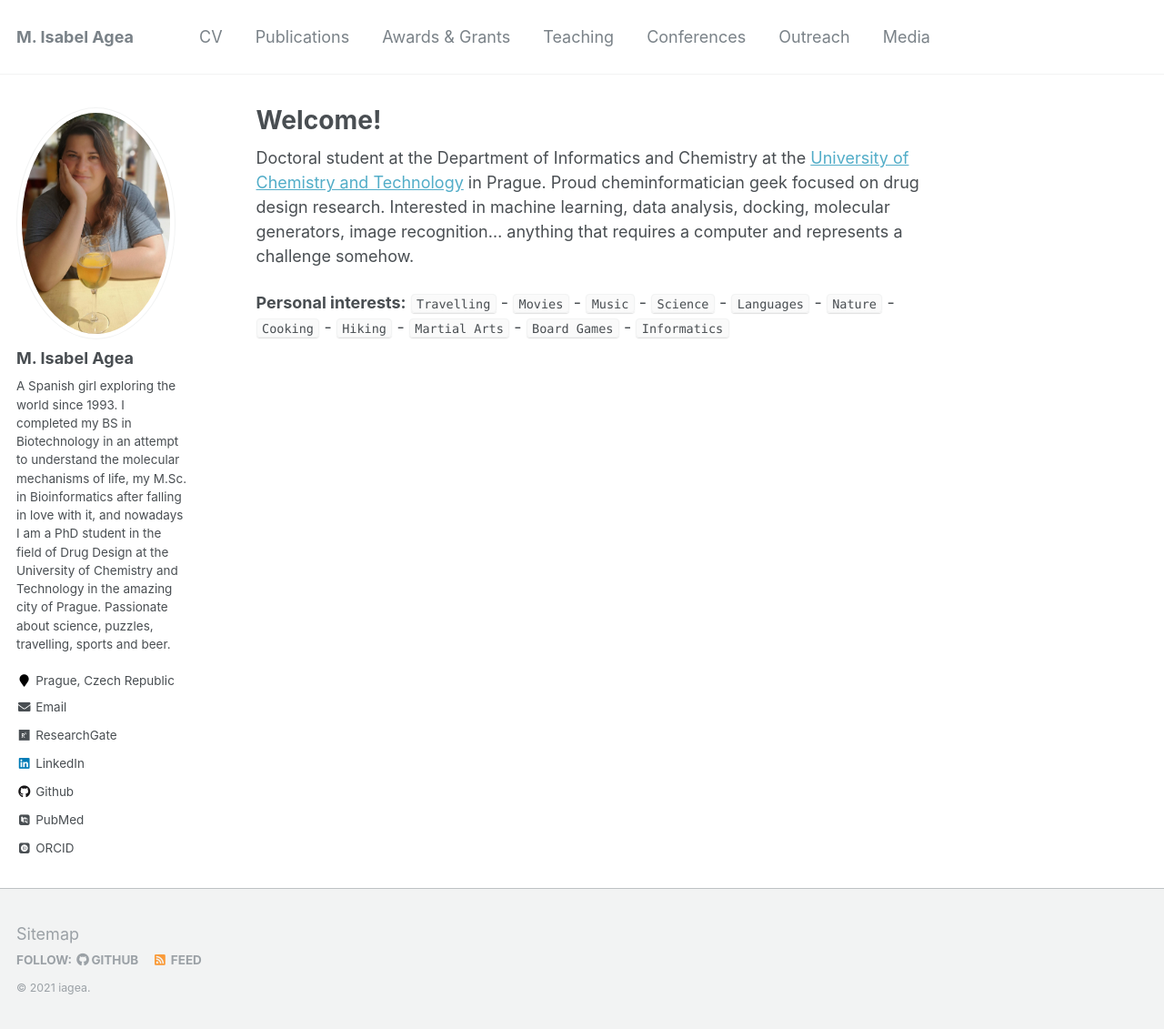
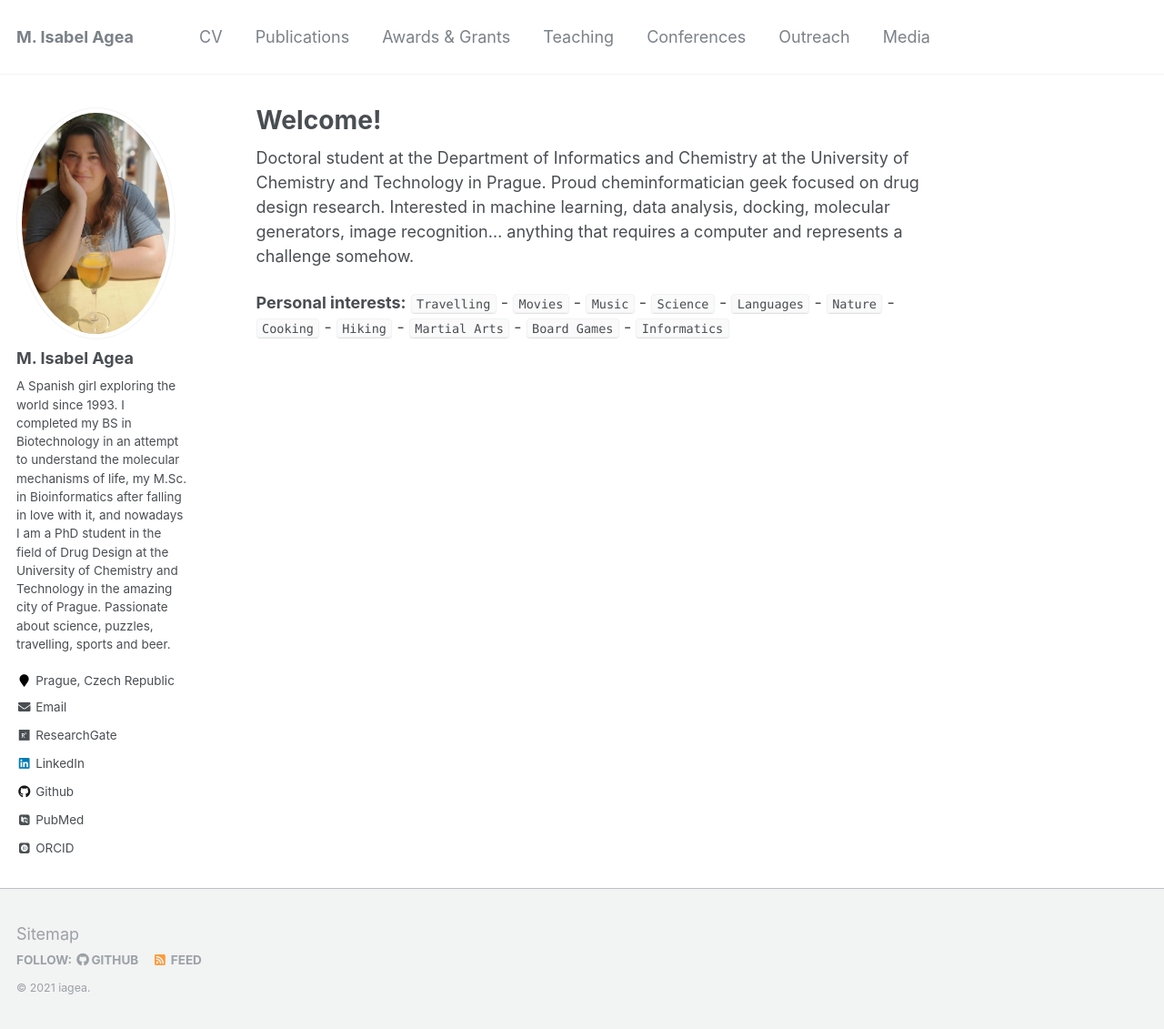
Before and after one commit to Iagea/iagea.github.io, a Jekyll site: the page built from _pages/about.md, in a window 1280 px wide and 1131 px high. Shown: the whole window at 91% size. Built offline with Jekyll 4.4.1, drawn with Linux system fonts in a browser that asks for light colours; some web fonts are replaced; part of the change alters nothing that is shown.

```diff
--- a/_pages/about.md
+++ b/_pages/about.md
@@ -8,7 +8,8 @@ redirect_from:
   - /about.html
 ---
 
-Doctoral student at the Department of Informatics and Chemistry at the [University of Chemistry and Technology](http://www.vscht.cz/) in Prague. Proud cheminformatician geek focused on drug design research. Interested in machine learning, data analysis, docking, molecular generators, image recognition... anything that requires a computer and represents a challenge somehow.
+Doctoral student at the Department of Informatics and Chemistry at the University of Chemistry and Technology in Prague. Proud cheminformatician geek focused on drug design research. Interested in machine learning, data analysis, docking, molecular generators, image recognition... anything that requires a computer and represents a challenge somehow.
+
 
 
 
```
